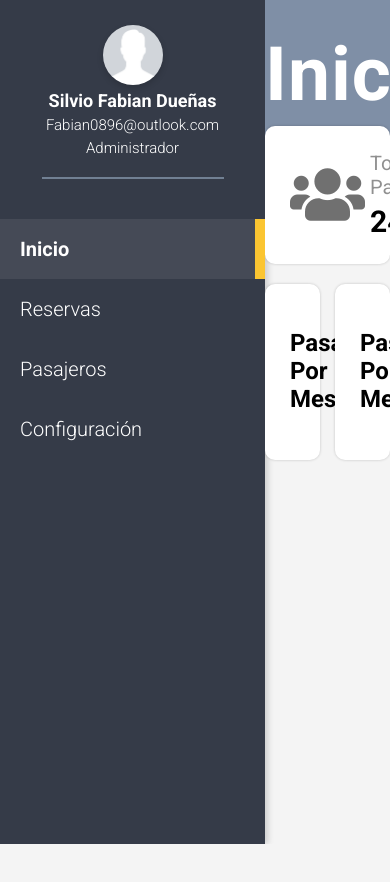
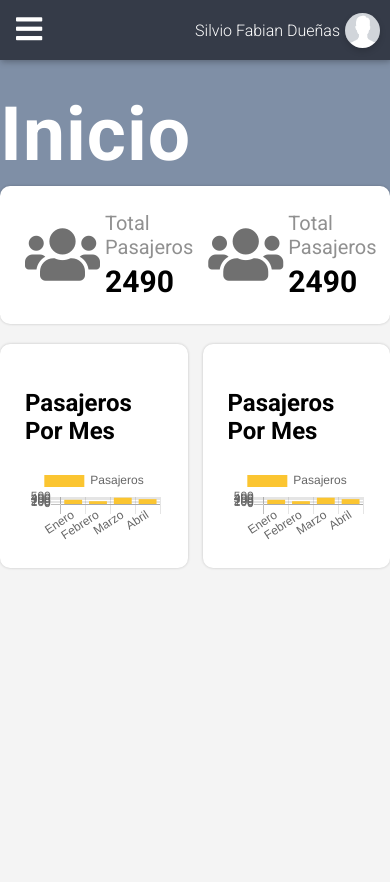
Before and after one commit to fabian0896/hotel-app, a React (Create React App) app: page /inicio in a window 390 px wide. Shown: the top 882 px of the page. Before the commit the page ends 844 px from the top, so only its background shows below. Built offline with nearby package versions, Linux system fonts and the light colour scheme.

Commit message:
agregando responsive a el dashsboard

```diff
--- a/src/App/App.css
+++ b/src/App/App.css
@@ -2,5 +2,11 @@
   height: 100vh;
   display: grid;
   grid-template-columns: 265px 1fr;
-  grid-template-rows: 1fr;
 }
+
+
+@media only screen and (max-width: 1090px){
+  .App{
+    grid-template-columns: 1fr;
+  }
+}
--- a/src/App/App.js
+++ b/src/App/App.js
@@ -1,6 +1,6 @@
 import React, { Component } from 'react';
 import './App.css';
-import { Route, Switch } from 'react-router-dom';
+import { Route, Switch, Redirect } from 'react-router-dom';
 
 import NavBarLayout from '../NavBar/components/NavBar-layout';
 import PageContainer from '../PageContainers/PageContainer';
@@ -16,6 +16,7 @@ class App extends Component {
           <Switch>
             <Route exact path="/inicio" component={Inicio}  />
             <Route exact path="/reservas" component={Reservas}  />
+            <Redirect from='/' to="/inicio" />
           </Switch>
         </PageContainer>
       </div>
--- a/src/NavBar/components/Menu.css
+++ b/src/NavBar/components/Menu.css
@@ -56,3 +56,23 @@
     font-weight: bold;
     background: rgba(255,255,255, .08);
 }
+
+.Show{
+
+}
+
+@media only screen and (max-width: 1090px){
+    .Menu{
+        height: auto;
+        overflow: hidden;
+        background: #353B48;
+        transition: .3s;
+        margin-top: 0;
+        transform: translateY(-100%);
+        position: relative;
+        z-index: -1;
+    }
+    .Show{
+        transform: translate(0);
+    }
+}
--- a/src/NavBar/components/Menu.js
+++ b/src/NavBar/components/Menu.js
@@ -2,29 +2,29 @@ import React from 'react';
 import './Menu.css';
 import { NavLink } from 'react-router-dom'
 
-class Menu extends React.Component{
+class Menu extends React.Component {
 
-
-
-    render(){
-        return(
-            <ul className="Menu">
+    render() {
+        const menuClass = `Menu ${this.props.showMenu? "Show" : ""}`;
+        return (
+            <ul className={menuClass}>
                 {
-                    this.props.routes.map((item, index)=>{
+                    this.props.routes.map((item, index) => {
                         return (
                             <li key={index} className="Menu-link">
                                 <NavLink
+                                    onClick={this.props.handleClose}
                                     exact
                                     activeClassName="isActive"
                                     className="link"
                                     to={{
                                         pathname: item.route,
-                                        state:{
+                                        state: {
                                             title: item.title
                                         }
-                                        }}
+                                    }}
                                 >
-                                            {item.title}
+                                    {item.title}
                                 </NavLink>
                             </li>
                         )
--- a/src/NavBar/components/NavBar-layout.css
+++ b/src/NavBar/components/NavBar-layout.css
@@ -1,6 +1,35 @@
 .NavBar{
-    width: 265px;
+    width: 100%;
     background: #353B48;
     height: 100vh;
     box-shadow: 3px 0px 6px rgba(0, 0, 0, .16);
 }
+
+.BurguerButton{
+    display: none;
+}
+
+.fa{
+    transition: .3s;
+}
+
+
+@media only screen and (max-width: 1090px){
+    .NavBar{
+        height: 60px;
+        position: relative;
+        z-index: 2;
+    }
+    .BurguerButton{
+        display: block;
+        position: absolute;
+        left: 10px;
+        top: 50%;
+        transform: translateY(-50%);
+        color: white;
+        background: transparent;
+        border: none;
+        font-size: 30px;
+        outline: none;
+    }
+  }
--- a/src/NavBar/components/NavBar-layout.js
+++ b/src/NavBar/components/NavBar-layout.js
@@ -4,6 +4,23 @@ import UserInfo from './UserInfo';
 import Menu from './Menu';
 
 class NavBarLayout extends React.Component{
+
+    state ={
+        showMenu: false
+    }
+
+    handleClick = ()=>{
+        this.setState({
+            showMenu: !this.state.showMenu
+        })
+    }
+
+    handleClose = ()=>{
+        this.setState({
+            showMenu: false
+        })
+    }
+
     render(){
         const routes = [
             {
@@ -23,10 +40,15 @@ class NavBarLayout extends React.Component{
                 route: '/configuracion'
             }
         ]
+
+        const iconMenuClass = `fas ${this.state.showMenu? 'fa-times': 'fa-bars'}`
+
         return(
+
             <div className="NavBar">
+                <button onClick={this.handleClick} className='BurguerButton'><i className={iconMenuClass}></i></button>
                 <UserInfo />
-                <Menu routes={routes} />
+                <Menu handleClose={this.handleClose} showMenu={this.state.showMenu} routes={routes} />
             </div>
         )
     }
--- a/src/NavBar/components/UserInfo.css
+++ b/src/NavBar/components/UserInfo.css
@@ -43,3 +43,38 @@
     width: 180px;
     border: 1px solid #718093;
 }
+
+
+@media only screen and (max-width: 1090px){
+    .User-email{
+        display: none;
+    }
+    .User-roll{
+        display: none;
+    }
+    .User-divider{
+        display: none;
+    }
+    .User-image{
+        margin-left: 5px;
+        margin-bottom: 0;
+        order: 1;
+        width: 35px;
+        height: 35px;
+    }
+    .User-name{
+        font-size: 16px;
+        font-weight: 300;
+        margin-bottom: 0;
+    }
+    .User{
+        flex-direction: row;
+        justify-content: flex-end;
+        height: 60px;
+        padding: 0 10px;
+        align-items: center;
+        box-sizing: border-box;
+        background: #353B48;
+        box-shadow: 0 3px 6px rgba(0, 0, 0, .16);
+    }
+}
--- a/src/PageContainers/CardContainer.js
+++ b/src/PageContainers/CardContainer.js
@@ -16,8 +16,8 @@ function CardContainer(props){
         {
             props.children.map((content, index)=>{
                 return (
-                        <div className="CardContainer-item">
-                            <Card key={index} >{content}</Card>
+                        <div key={index} className="CardContainer-item">
+                            <Card >{content}</Card>
                         </div>
                 )
             })
--- a/src/PageContainers/PageContainer.css
+++ b/src/PageContainers/PageContainer.css
@@ -25,7 +25,7 @@
     max-width: 1000px;
     margin: 0 auto;
     margin-top: -170px;
-
+    height: calc(100vh - 60px);
 }
 
 
@@ -36,3 +36,9 @@
         max-width: 800px;
     }
 }
+
+@media screen and (max-width: 1090px){
+    .Content{
+
+    }
+}
```
